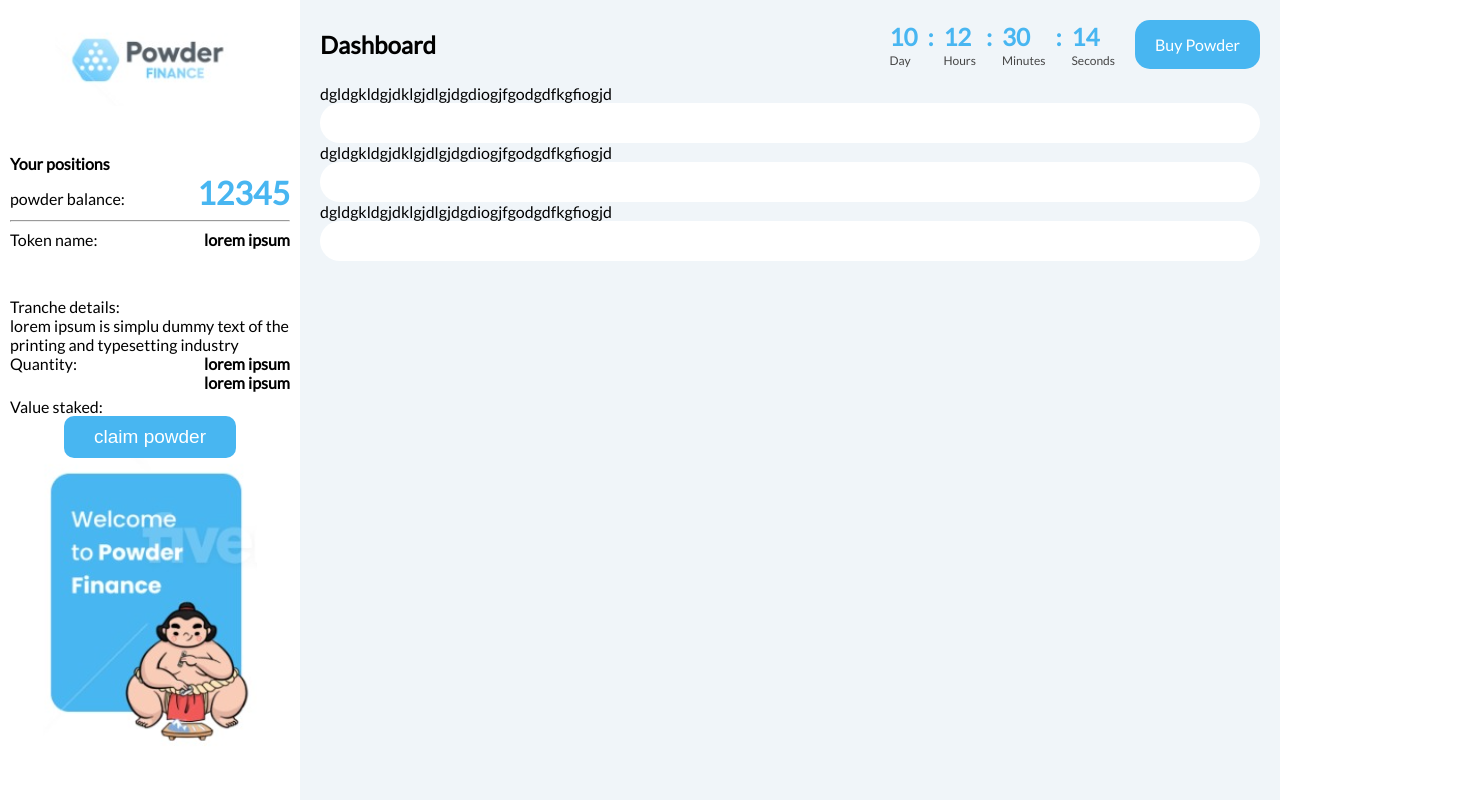
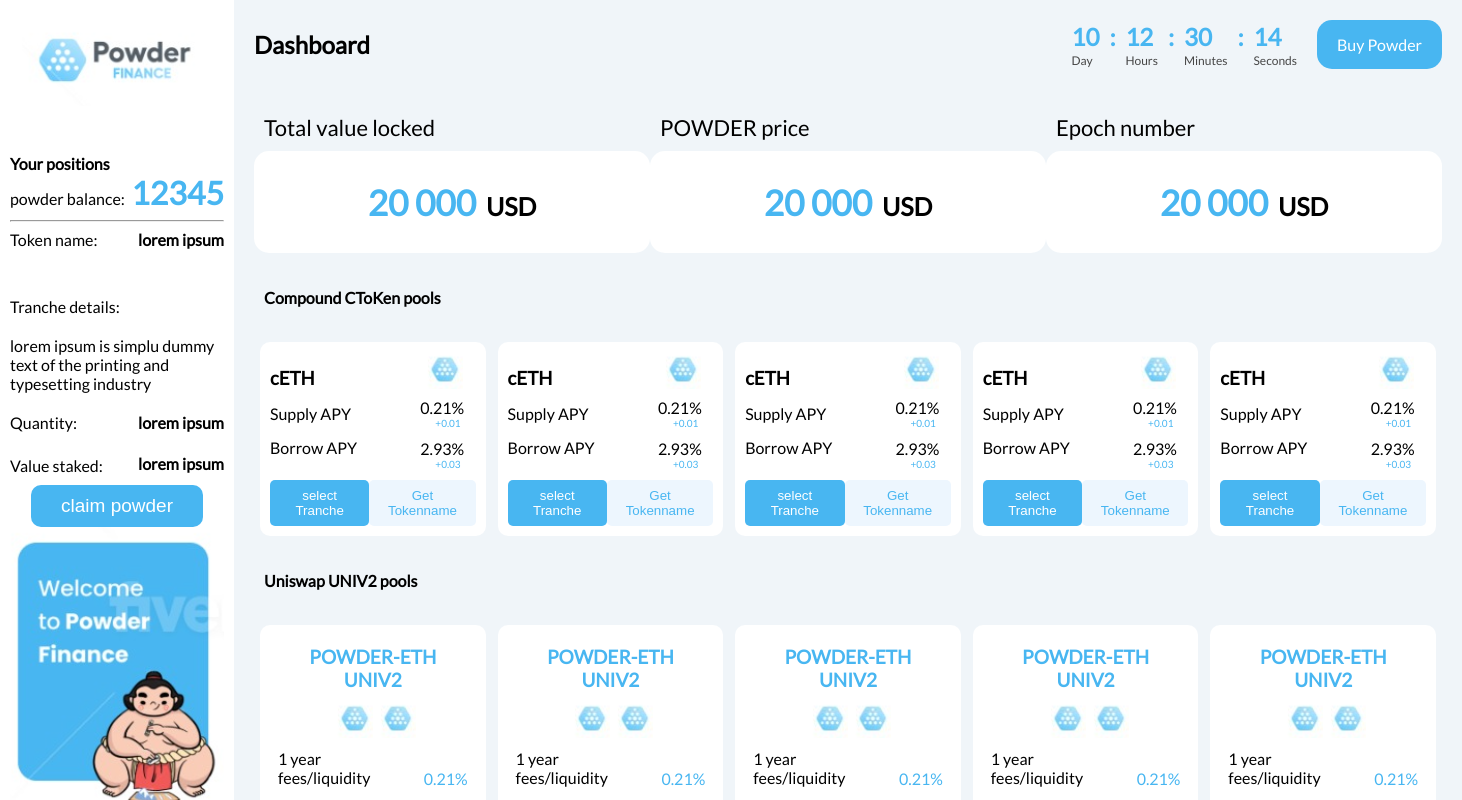
Before and after one commit to amir-khann/project, a React (Create React App) app: page / in a window 1280 px wide. Shown: the top 800 px of the page, 1462 px wide, since content can reach past the window. Built offline with nearby package versions, Linux system fonts and the light colour scheme.

Commit message:
your message

```diff
--- a/src/components/index.js
+++ b/src/components/index.js
@@ -1,2 +1,2 @@
-export { default as SideBar } from "./Sidebar";
+export { default as SideBar } from "./SideBar";
 export { default as Main } from "./Main";
--- a/src/components/main/index.js
+++ b/src/components/main/index.js
@@ -1,6 +1,6 @@
 import React from "react";
-import Card from "../Card";
 
+import A from "../../assets/a.png";
 import "./main.scss";
 
 const Main = () => {
@@ -33,44 +33,251 @@
           <button>Buy Powder</button>
         </div>
       </div>
-
-      {/* <div className="flexbox">
-          <div className="nright">
-            <div>
+      <div className="cards">
+        <div className="box">
+          <div className="outbox">
+            <p>Total value locked</p>
+          </div>
+          <div className="inbox">
+            <span className="price">20 000</span>
+            <span className="currency">USD</span>
+          </div>
+        </div>
+        <div className="box">
+          <div className="outbox">
+            <p>POWDER price</p>
+          </div>
+          <div className="inbox">
+            <span className="price">20 000</span>
+            <span className="currency">USD</span>
+          </div>
+        </div>
+        <div className="box">
+          <div className="outbox">
+            <p>Epoch number</p>
+          </div>
+          <div className="inbox">
+            <span className="price">20 000</span>
+            <span className="currency">USD</span>
+          </div>
+        </div>
+      </div>
+      {/* end of box */}
+      <h4>Compound CToKen pools</h4>
+      <div className="wrapper">
+        <div className="secondb">
+          <div className="sbox">
+            <div className="left">
+              <h3 className="cardh apy">cETH</h3>
+              <p className="apy">Supply APY</p>
+              <p>Borrow APY</p>
+            </div>
+            <div className="right">
+              <img src={A} alt="" />
+              <p className="p">0.21%</p>
+              <p className="plus">+0.01</p>
+              <p>2.93%</p>
+              <p className="plus">+0.03</p>
+            </div>
+          </div>
+          <div className="buttond">
+            <button className="blueb">select Tranche</button>
+            <button className="lightb">Get Tokenname</button>
+          </div>
+        </div>
+        <div className="secondb">
+          <div className="sbox">
+            <div className="left">
+              <h3 className="cardh apy">cETH</h3>
+              <p className="apy">Supply APY</p>
+              <p>Borrow APY</p>
+            </div>
+            <div className="right">
+              <img src={A} alt="" />
+              <p className="p">0.21%</p>
+              <p className="plus">+0.01</p>
+              <p>2.93%</p>
+              <p className="plus">+0.03</p>
+            </div>
+          </div>
+          <div className="buttond">
+            <button className="blueb">select Tranche</button>
+            <button className="lightb">Get Tokenname</button>
+          </div>
+        </div>
+        <div className="secondb">
+          <div className="sbox">
+            <div className="left">
+              <h3 className="cardh apy">cETH</h3>
+              <p className="apy">Supply APY</p>
+              <p>Borrow APY</p>
+            </div>
+            <div className="right">
+              <img src={A} alt="" />
+              <p className="p">0.21%</p>
+              <p className="plus">+0.01</p>
+              <p>2.93%</p>
+              <p className="plus">+0.03</p>
+            </div>
+          </div>
+          <div className="buttond">
+            <button className="blueb">select Tranche</button>
+            <button className="lightb">Get Tokenname</button>
+          </div>
+        </div>
+        <div className="secondb">
+          <div className="sbox">
+            <div className="left">
+              <h3 className="cardh apy">cETH</h3>
+              <p className="apy">Supply APY</p>
+              <p>Borrow APY</p>
+            </div>
+            <div className="right">
+              <img src={A} alt="" />
+              <p className="p">0.21%</p>
+              <p className="plus">+0.01</p>
+              <p>2.93%</p>
+              <p className="plus">+0.03</p>
+            </div>
+          </div>
+          <div className="buttond">
+            <button className="blueb">select Tranche</button>
+            <button className="lightb">Get Tokenname</button>
+          </div>
+        </div>
+        <div className="secondb">
+          <div className="sbox">
+            <div className="left">
+              <h3 className="cardh apy">cETH</h3>
+              <p className="apy">Supply APY</p>
+              <p>Borrow APY</p>
+            </div>
+            <div className="right">
+              <img src={A} alt="" />
+              <p className="p">0.21%</p>
+              <p className="plus">+0.01</p>
+              <p>2.93%</p>
+              <p className="plus">+0.03</p>
+            </div>
+          </div>
+          <div className="buttond">
+            <button className="blueb">select Tranche</button>
+            <button className="lightb">Get Tokenname</button>
+          </div>
+        </div>
+      </div>
+      <h4>Uniswap UNIV2 pools</h4>
+      <div className="wrapper">
+        <div className="secondb">
+          <p className="lheader">POWDER-ETH UNIV2</p>
+          <div className="image">
             <span>
-                <h1 className="m0 color1"> 10 : 12 : 30 : 14 </h1>
-                <br />
-                <span className="latter-spacing day">
-                  Day Hours Minutes Seconds
+              <img src={A} alt="" />
             </span>
+            <span>
+              <img src={A} alt="" />
             </span>
           </div>
-            <div className="buy">
+          <div className="ld">
+            <div>
+              <p>1 year</p>
+              <p>fees/liquidity</p>
+            </div>
+            <span className="lp">0.21%</span>
+          </div>
+          <div className="buttond">
+            <button className="blueb">select Tranche</button>
+            <button className="lightb">Get Tokenname</button>
+          </div>
+        </div>
+        <div className="secondb">
+          <p className="lheader">POWDER-ETH UNIV2</p>
+          <div className="image">
             <span>
-                <Button
-                  size="19px"
-                  color="white"
-                  bgcolor="#48b6f1"
-                  padding="20px 30px"
-                  content="Buy powder"
-                />
+              <img src={A} alt="" />
+            </span>
+            <span>
+              <img src={A} alt="" />
             </span>
           </div>
+          <div className="ld">
+            <div>
+              <p>1 year</p>
+              <p>fees/liquidity</p>
             </div>
-        </div> */}
+            <span className="lp">0.21%</span>
+          </div>
+          <div className="buttond">
+            <button className="blueb">select Tranche</button>
+            <button className="lightb">Get Tokenname</button>
+          </div>
+        </div>
+        <div className="secondb">
+          <p className="lheader">POWDER-ETH UNIV2</p>
+          <div className="image">
+            <span>
+              <img src={A} alt="" />
+            </span>
+            <span>
+              <img src={A} alt="" />
+            </span>
+          </div>
+          <div className="ld">
+            <div>
+              <p>1 year</p>
+              <p>fees/liquidity</p>
+            </div>
+            <span className="lp">0.21%</span>
+          </div>
+          <div className="buttond">
+            <button className="blueb">select Tranche</button>
+            <button className="lightb">Get Tokenname</button>
+          </div>
+        </div>
 
-      <div className="around">
+        <div className="secondb">
+          <p className="lheader">POWDER-ETH UNIV2</p>
+          <div className="image">
+            <span>
+              <img src={A} alt="" />
+            </span>
+            <span>
+              <img src={A} alt="" />
+            </span>
+          </div>
+          <div className="ld">
             <div>
-          <p>dgldgkldgjdklgjdlgjdgdiogjfgodgdfkgfiogjd</p>
-          <Card padding="20px 60px" />
+              <p>1 year</p>
+              <p>fees/liquidity</p>
             </div>
+            <span className="lp">0.21%</span>
+          </div>
+          <div className="buttond">
+            <button className="blueb">select Tranche</button>
+            <button className="lightb">Get Tokenname</button>
+          </div>
+        </div>
+        <div className="secondb">
+          <p className="lheader">POWDER-ETH UNIV2</p>
+          <div className="image">
+            <span>
+              <img src={A} alt="" />
+            </span>
+            <span>
+              <img src={A} alt="" />
+            </span>
+          </div>
+          <div className="ld">
             <div>
-          <p>dgldgkldgjdklgjdlgjdgdiogjfgodgdfkgfiogjd</p>
-          <Card padding="20px 60px" />
+              <p>1 year</p>
+              <p>fees/liquidity</p>
             </div>
-        <div>
-          <p>dgldgkldgjdklgjdlgjdgdiogjfgodgdfkgfiogjd</p>
-          <Card padding="20px 60px" />
+            <span className="lp">0.21%</span>
+          </div>
+          <div className="buttond">
+            <button className="blueb">select Tranche</button>
+            <button className="lightb">Get Tokenname</button>
+          </div>
         </div>
       </div>
     </div>
--- a/src/components/main/main.scss
+++ b/src/components/main/main.scss
@@ -2,6 +2,7 @@
   flex:1;
   padding: 20px;
   background-color: #f0f5f9;
+  height: 850px;
 
   .header {
     display: flex;
@@ -52,38 +53,106 @@
       }
     }
   }
-}
+  .cards{
+    display: flex;
+    justify-content: space-between;
+    margin-top: 20px;
+    .box{
+      display: flex;
+      flex-direction: column;
+      .outbox{
+        p{
+          margin: 10px 10px;
+          font-size: 22px;
+        }
+      }
+      .inbox{
+        width: 396px;
+        padding: 30px 60px;
+        border-radius: 15px;
+        text-align: center;
+        background-color: #fff;
+        .price{
+         font-weight: 900;
+         font-size: 35px;
+         color: #48b6f1;
+         margin-right: 10px;
+        }
+        .currency{
+         font-weight: bolder;
+         font-size: 25px;
+        }
+      }
+    }
+  }
+  h4{
+    margin: 35px 10px;
+    font-weight: 700;
+  }
+  .wrapper{
+    display: flex;
+    justify-content: space-around;
+    .secondb{
+      width: 19%;
+      padding: 10px;
+      border-radius: 10px;
+      background-color: #fff;
+      .image{
+        text-align: center;
+      }
+      .ld{
+        display: flex;
+        justify-content: space-between;
+        margin: 8px;
+        margin-bottom: 14px;
+      }
+      .lp{
+        color: #48b6f1;
+        margin-top: 20px;
+      }
+      .lheader{
+        color: #48b6f1;
+        text-align: center;
+        font-size: 19px;
+        font-weight: bolder;
+        margin: 10px;
+      }
+      .sbox{
+        display: flex;
+        justify-content: space-between;
+        .apy{
+          margin: 15px 0px;
+        }
+        .p{
+          margin-top: 6px;
+        }
+        .plus{
+          color:#48b6f1;
+          font-size: 10px;
+          margin: 0px 15px;
+          margin-bottom: 10px;
+        }
+      }
+    .buttond{
+      display: flex;
+      justify-content:space-between
 
+    }.blueb{
+      padding: 8px;
+      border-radius: 5px;
+      color: white;
+      border: none;
+      background-color: #48b6f1;
+    }
+    .lightb{
+      padding: 8px;
+      border-radius: 5px;
+      border: none;
+      color: #48b6f1;
+      background-color: #edf6fe;
+    }
 
-
-/*
-.flexbox{
-  display: flex;
-  justify-content: space-between;
-}
-.color1{
-  color:#48b6f1
-}
-
-.day{
-  position: relative;
-  word-spacing: 26px;
-  top:65px;
-  margin-left: 15px;
-  position: absolute;
-  font-size: 10px;
-}
-
-.nright{
-  display: flex;
-}
-
-.buy{
-  margin-left: 50px;
+    }
+  }
 
 }
-
-.around{
-  display: flex;
-  justify-content: space-between;
-} */
--- a/src/components/sideBar/index.js
+++ b/src/components/sideBar/index.js
@@ -24,7 +24,7 @@
         <h4 className="mt">lorem ipsum</h4>
       </div>
       <p className="tranch">Tranche details:</p>
-      <p>
+      <p style={{ margin: "20px 0px" }}>
         lorem ipsum is simplu dummy text of the printing and typesetting
         industry
       </p>
@@ -32,9 +32,9 @@
         <p className="mt">Quantity:</p>
         <h4 className="mt">lorem ipsum</h4>
       </div>
-      <div className="flex-div">
+      <div style={{ marginBottom: "10px" }} className="flex-div">
         <p className="value">Value staked:</p>
-        <h4>lorem ipsum</h4>
+        <h4 style={{ marginTop: "22px" }}>lorem ipsum</h4>
       </div>
       <div className="center">
         <Button
```
Lines whose indentation alone changed are shown as unchanged.
